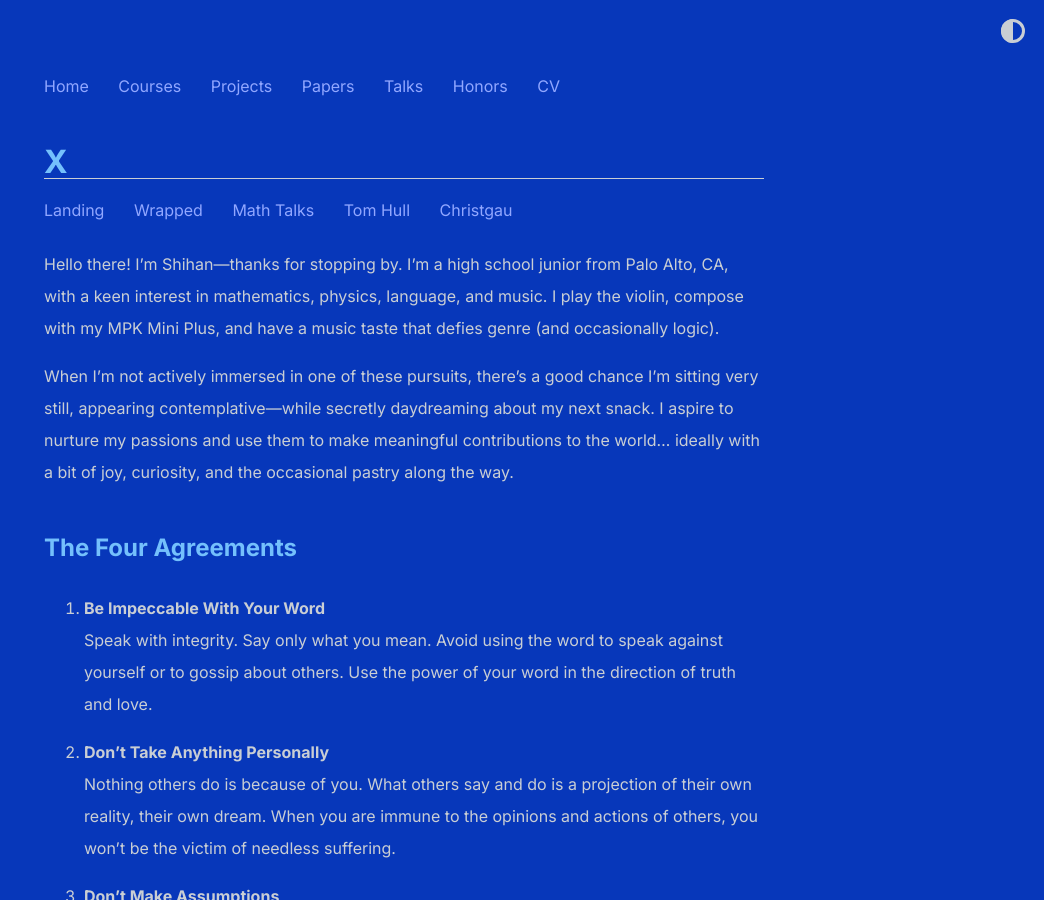
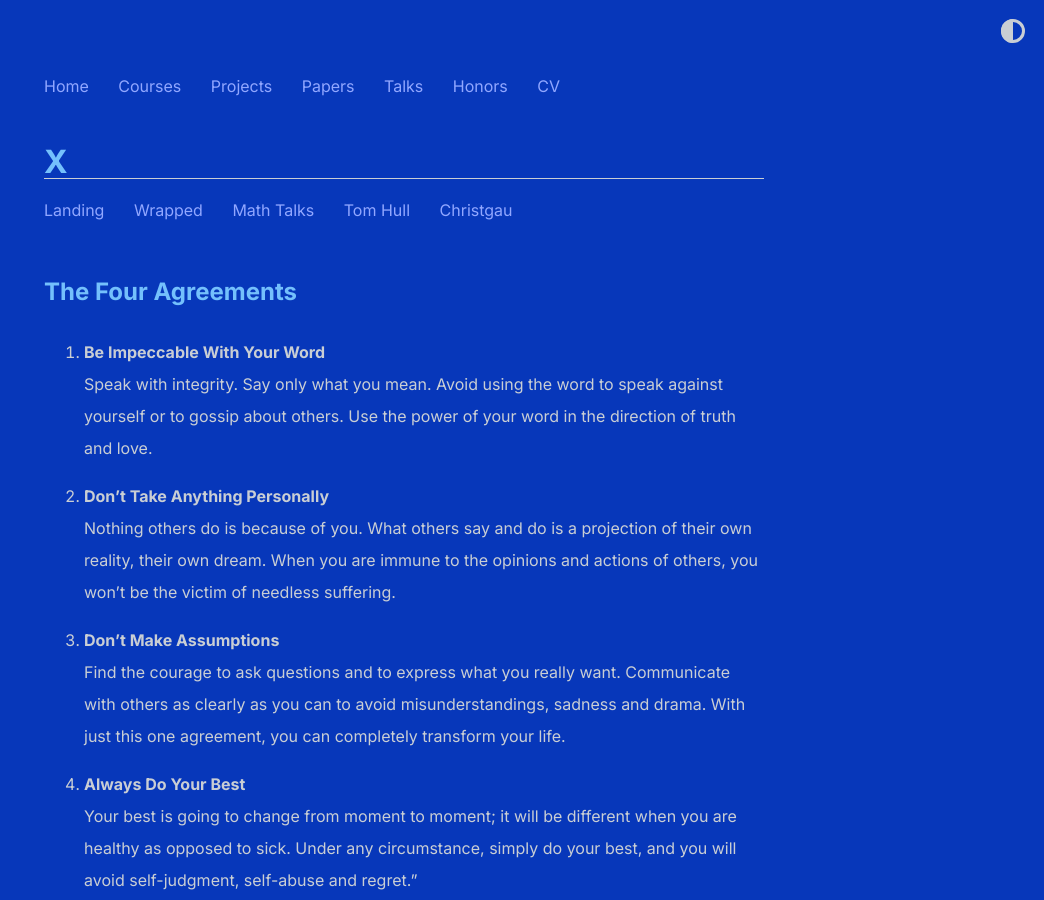
Before and after one commit to shihankanungo/shihankanungo.github.io, a Jekyll site: the page built from x.md, in a window 1280 px wide and 900 px high. Shown: the whole window, without its empty margins (236-1280 px from the left). Built offline with Jekyll 4.4.1, drawn with Linux system fonts in a browser that asks for light colours.

Commit message:
Update x.md

```diff
--- a/x.md
+++ b/x.md
@@ -3,9 +3,6 @@ layout: personal
 title: X
 ---
 
-Hello there! I’m Shihan---thanks for stopping by. I’m a high school junior from Palo Alto, CA, with a keen interest in mathematics, physics, language, and music. I play the violin, compose with my MPK Mini Plus, and have a music taste that defies genre (and occasionally logic).
-
-When I’m not actively immersed in one of these pursuits, there’s a good chance I’m sitting very still, appearing contemplative---while secretly daydreaming about my next snack. I aspire to nurture my passions and use them to make meaningful contributions to the world… ideally with a bit of joy, curiosity, and the occasional pastry along the way.
 
 ## The Four Agreements
 
```
